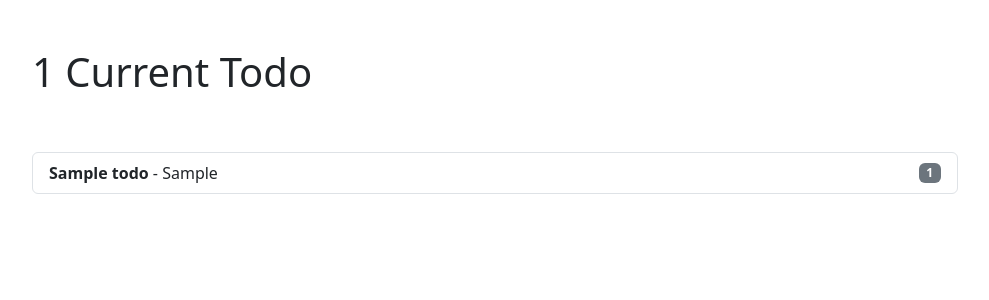
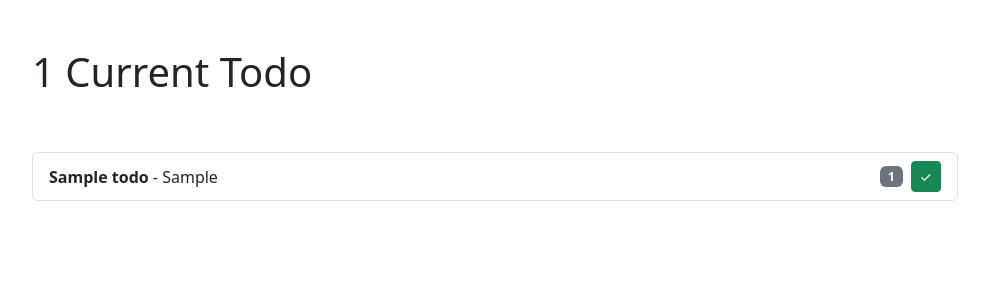
Before and after one commit to TimothyJNeale/todowoo-project, a Django app: template todo/templates/todo/currenttodos.html in a window 1280 px wide. Shown: the part 56-356 px from the top of the page, without its empty margins (145-1134 px from the left). Run offline with Django 5.2, Linux system fonts and the light colour scheme; the template is opened without the code that fills it: values that come from a table or form of the project are taken from there, others are empty; tables that the repository leaves empty hold one stand-in row (values such as "Sample post").

Commit message:
added complete button to each todo on the current todo list

```diff
--- a/todo/templates/todo/currenttodos.html
+++ b/todo/templates/todo/currenttodos.html
@@ -21,6 +21,12 @@
                             <b>{{ todo.title }}</b>{% if todo.memo %} - {{ todo.memo|truncatechars:30 }}{% endif %}
                         </a>
                         <span class="badge bg-secondary ms-2" title="Importance">{{ todo.importance }}</span>
+                            <form method="POST" action="{% url 'completetodo' todo.id %}" class="ms-2" style="display:inline;">
+                                {% csrf_token %}
+                                <button type="submit" class="btn btn-success btn-sm" title="Mark as complete">
+                                    ✓
+                                </button>
+                            </form>
                     </div>
                 {% endfor %}
             </div>
```
